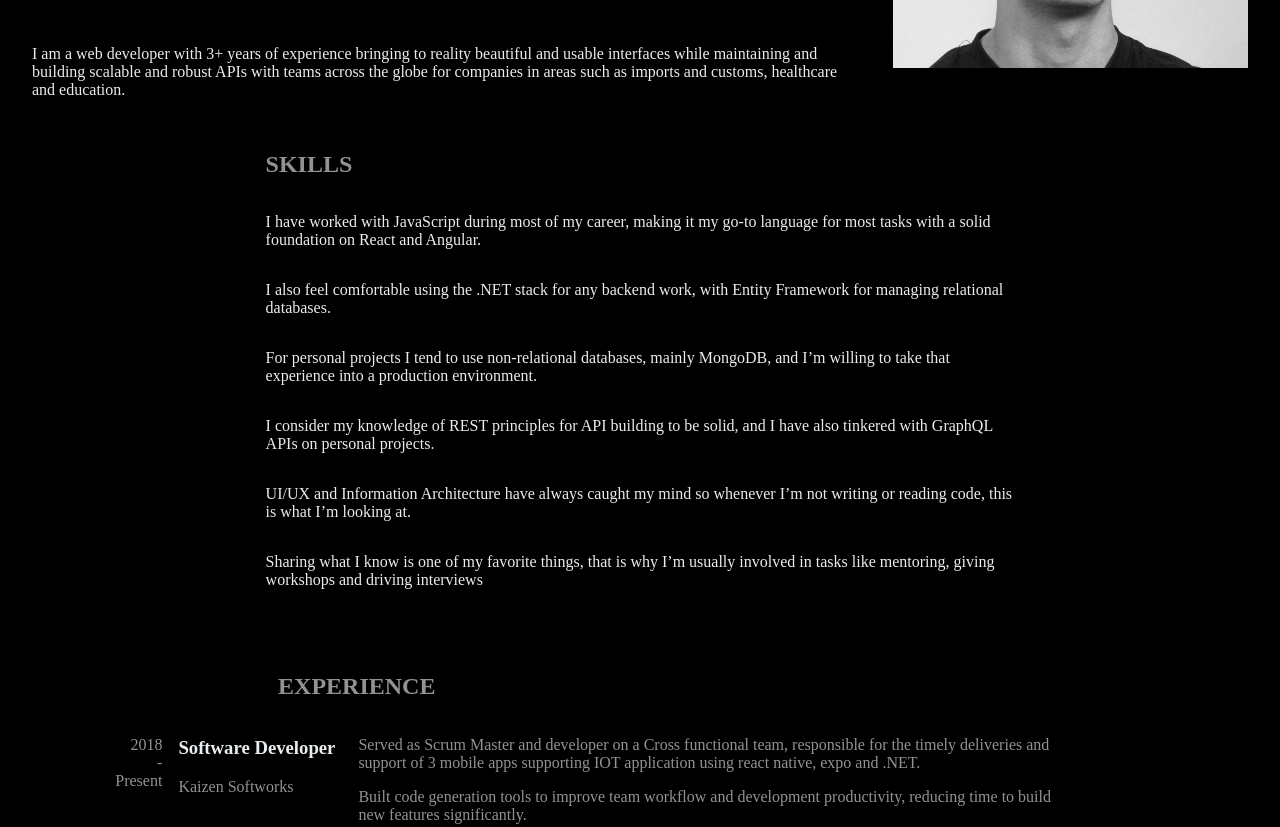
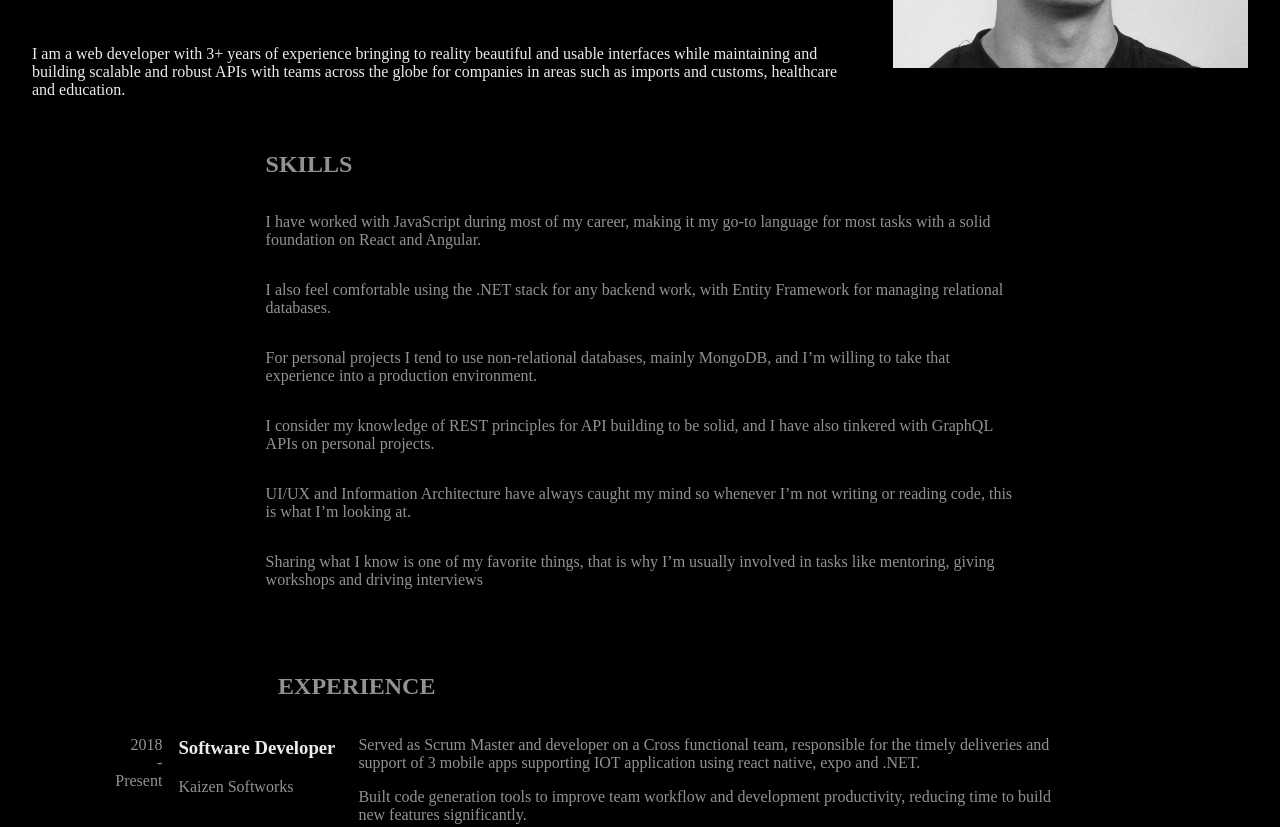
Before and after one commit to Pablosky12/portfolio-v2, a Gatsby site: page /resume in a window 1280 px wide. Shown: the part 424-1251 px from the top of the page. Built offline with nearby package versions, Linux system fonts and the light colour scheme; Gatsby itself is replaced by a stand-in of ours; some packages are replaced by stand-ins of ours; what typography-theme-lawton would draw is missing.

Commit message:
fix text color

```diff
--- a/src/pages/resume.js
+++ b/src/pages/resume.js
@@ -154,6 +154,8 @@ const ResumeSection = styled.section`
   display: flex;
   flex-direction: column;
   padding: 0 20%;
+  color: ${({ theme }) => theme.textSecondary};
+
 
   &.experience {
     padding-top: 3em;
```
